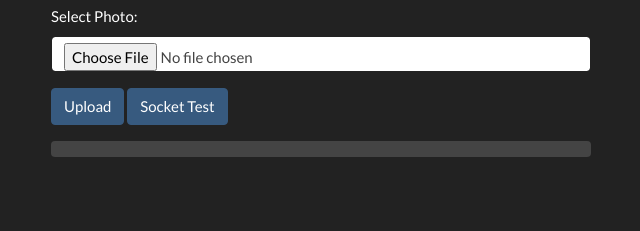
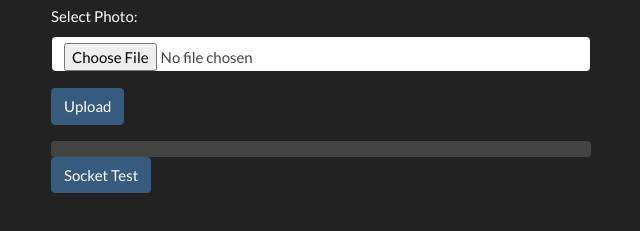
Before and after one commit to filippo-ceradini/solbakken-cargo-bikes, a website: page public/photoUpload.html in a window 1280 px wide. Shown: the part 99-330 px from the top of the page, without its empty margins (319-959 px from the left). Drawn offline with nearby package versions, Linux system fonts and the light colour scheme; no server answers.

```diff
--- a/public/photoUpload.html
+++ b/public/photoUpload.html
@@ -42,12 +42,12 @@
                     <input accept="image/*" capture="camera" class="form-control" id="photo" name="photo" type="file">
                 </div>
                 <button class="btn btn-primary" id="uploadButton" type="submit">Upload</button>
-                <button class="btn btn-primary" onclick="" id="testButton">Socket Test</button>
+
             </form>
             <div class="progress mt-3">
                 <div class="progress-bar" role="progressbar" style="width: 0%" aria-valuenow="0" aria-valuemin="0" aria-valuemax="100"></div>
             </div>
-
+            <button class="btn btn-primary" onclick="socketTest()" id="testButton">Socket Test</button>
         </div>
     </div>
 </div>
@@ -95,7 +95,7 @@
     });
 
     function socketTest() {
-        socke.emit('test', {message: 'test'})
+        socket.emit('test', {message: 'test'})
     }
 
     //Log Messages
```
